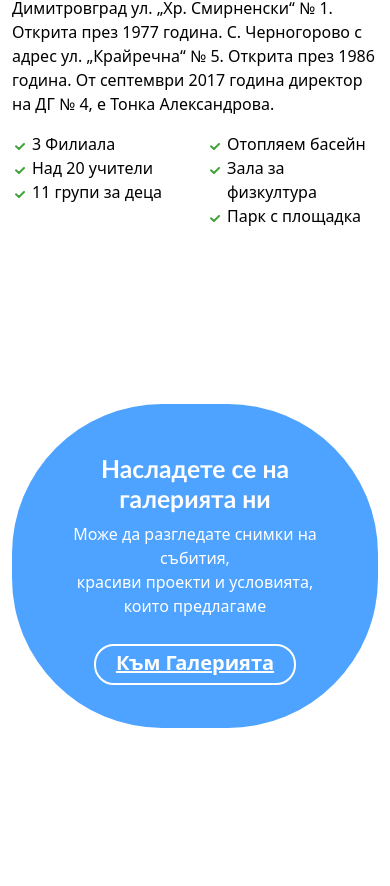
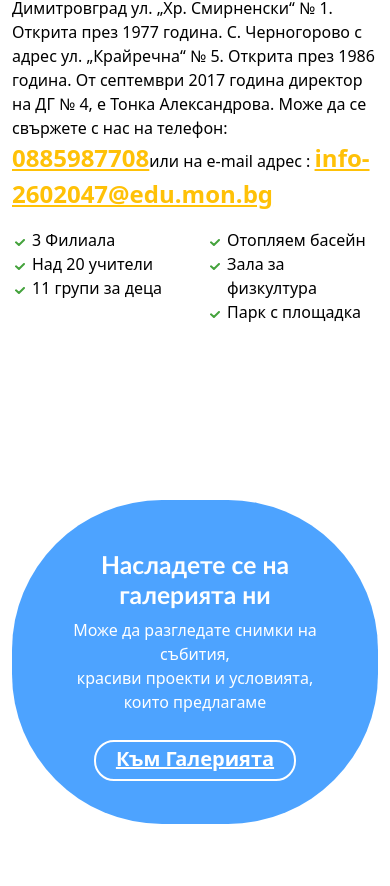
Before and after one commit to dg4dimitrovgrad/kindergarten-website, a Next.js app: page / in a window 390 px wide. Shown: the part 2430-3316 px from the top of the page. Built offline with nearby package versions, Linux system fonts and the light colour scheme.

Commit message:
Add phone and email in brief history

```diff
--- a/pages/index.js
+++ b/pages/index.js
@@ -189,6 +189,8 @@ export default function Home() {
                 Смирненски“ № 1. Открита през 1977 година. С. Черногорово с
                 адрес ул. „Крайречна“ № 5. Открита през 1986 година. От
                 септември 2017 година директор на ДГ № 4, е Тонка Александрова.
+                Може да се свържете с нас на телефон: <a href="tel:+359885987708">0885987708</a>
+                или на e-mail адрес : <a href="mailto: info-2602047@edu.mon.bg">info-2602047@edu.mon.bg</a>
               </p>
               <Row>
                 <Col xs={6} className="pr-0">
```
